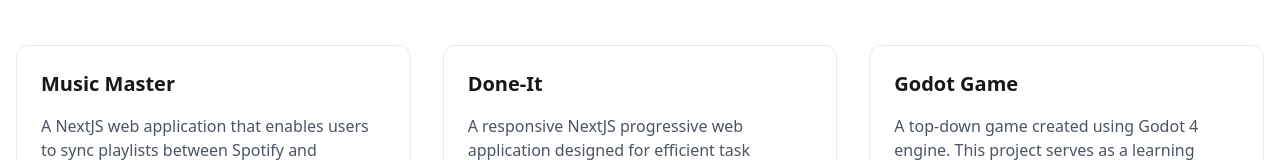
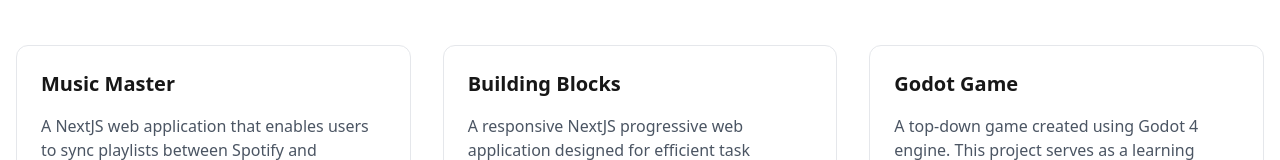
Before and after one commit to powerfulqa/powerfulqa.github.io, a Next.js app: page / in a window 1280 px wide. Shown: the part 473-633 px from the top of the page. Built offline with nearby package versions, Linux system fonts and the light colour scheme.

Commit message:
Changes project links

```diff
--- a/app/page.tsx
+++ b/app/page.tsx
@@ -48,13 +48,13 @@ export default function Home() {
           </div>
 
           <div className="border border-gray-200 dark:border-gray-800 rounded-xl p-6 hover:shadow-lg transition-shadow">
-            <h3 className="text-xl font-semibold mb-4">Done-It</h3>
+            <h3 className="text-xl font-semibold mb-4">Building Blocks</h3>
             <p className="text-gray-600 dark:text-gray-300 mb-4">
               A responsive NextJS progressive web application designed for efficient task management.
               Allows users to easily add and manage their tasks with a modern interface.
             </p>
             <a
-              href="https://github.com/mecster09/done-it"
+              href="https://github.com/mecster09/building-blocks"
               target="_blank"
               className="text-blue-500 hover:text-blue-600 dark:text-blue-400 dark:hover:text-blue-300"
             >
```
